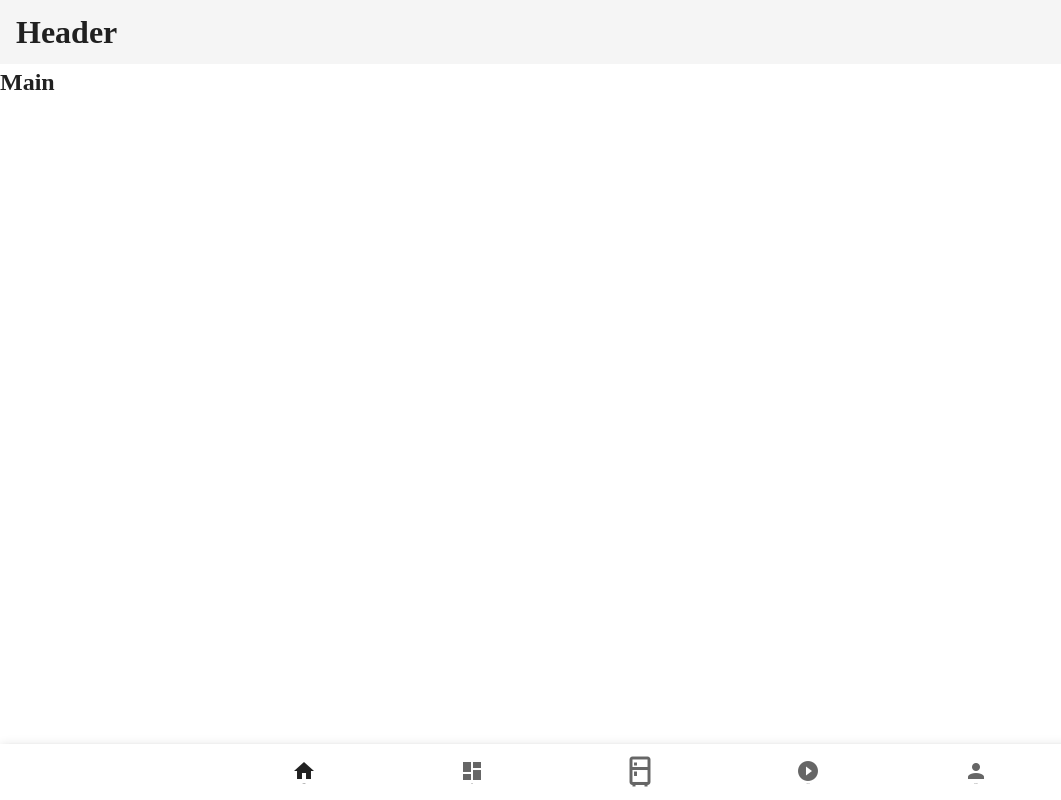
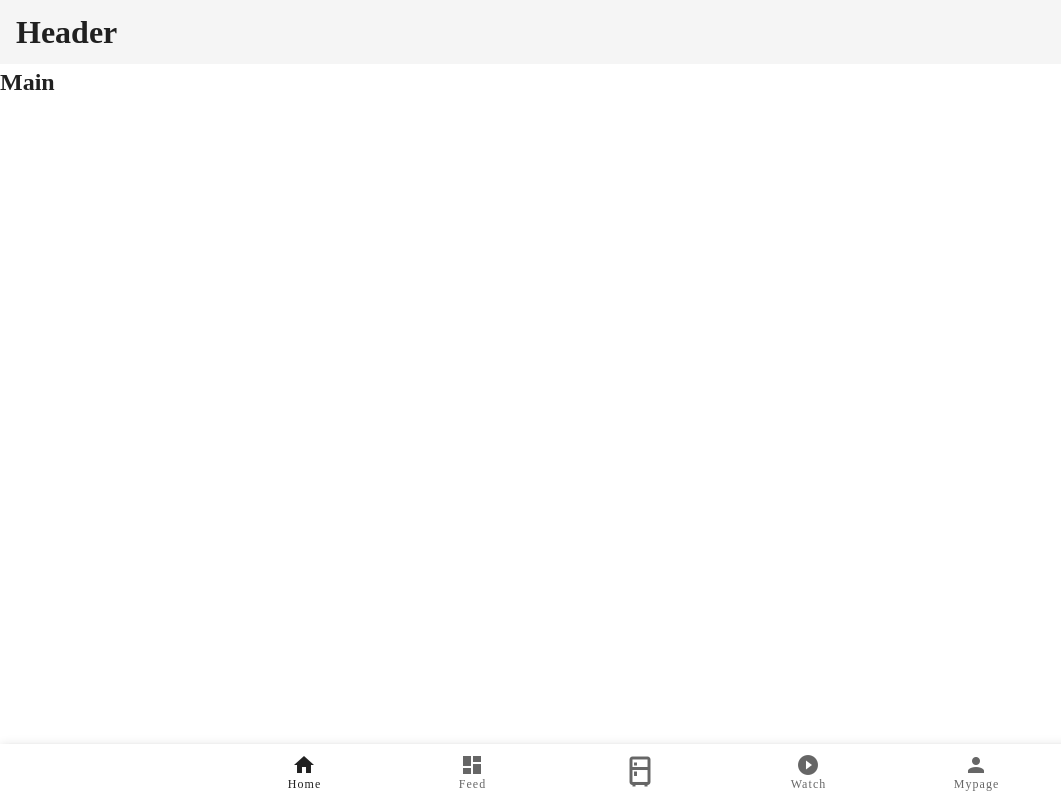
Before and after one commit to dudcheol/ReCook, a Vue app in the folder frontend/: page / in a window 1280 px wide. Shown: the whole page, without its empty margins (0-1061 px from the left). Built offline with nearby package versions, Linux system fonts and the light colour scheme; a web font is replaced by a local one.

Commit message:
feat: 🎸 component - [FE] 푸터 틀 제작
- 푸터 틀 제작

✅ Closes: S04P23A204-20

```diff
--- a/frontend/src/components/common/Footer.vue
+++ b/frontend/src/components/common/Footer.vue
@@ -1,25 +1,25 @@
 <template>
-  <v-bottom-navigation v-model="value" grow absolute flat>
-    <v-btn class="bottom-btn" value="recent">
+  <v-bottom-navigation v-model="selectedView" grow absolute flat>
+    <v-btn class="bottom-btn" value="Main">
       <span>Home</span>
       <v-icon>mdi-home</v-icon>
     </v-btn>
 
-    <v-btn class="bottom-btn" value="favorites">
+    <v-btn class="bottom-btn" value="Feed">
       <span>Feed</span>
       <v-icon>mdi-view-dashboard</v-icon>
     </v-btn>
 
-    <v-btn class="bottom-btn" value="nearby" x-large>
+    <v-btn class="bottom-btn" value="Fridge" x-large>
       <v-icon large>mdi-fridge-outline</v-icon>
     </v-btn>
 
-    <v-btn class="bottom-btn" value="nearby">
+    <v-btn class="bottom-btn" value="Watch">
       <span>Watch</span>
       <v-icon>mdi-play-circle</v-icon>
     </v-btn>
 
-    <v-btn class="bottom-btn" value="nearby">
+    <v-btn class="bottom-btn" value="Mypage">
       <span>Mypage</span>
       <v-icon>mdi-account</v-icon>
     </v-btn>
@@ -32,16 +32,20 @@ export default {
   props: {},
   data() {
     return {
-      value: 'recent',
+      selectedView: 'Main',
     };
   },
   computed: {},
-  watch: {},
+  watch: {
+    selectedView: function(val) {
+      this.$router.push({ name: val });
+    },
+  },
   methods: {},
 };
 </script>
 
-<style scoped>
+<style scope>
 .v-btn.bottom-btn {
   min-width: 20px !important;
   font-size: 1px;
--- a/frontend/src/routes/index.js
+++ b/frontend/src/routes/index.js
@@ -30,6 +30,17 @@ const routes = [
       },
     ],
   },
+  {
+    path: '/page',
+    component: () => import('@/views/Newpage'),
+    children: [
+      {
+        path: 'fridge',
+        name: 'Fridge',
+        component: () => import('@/views/fridge/Fridge'),
+      },
+    ],
+  },
 ];
 
 const router = new Router({
--- /dev/null
+++ b/frontend/src/views/Newpage.vue
@@ -0,0 +1,25 @@
+<template>
+  <div>
+    <Header />
+    <router-view></router-view>
+  </div>
+</template>
+
+<script>
+import Header from '@/components/common/Header';
+
+export default {
+  components: {
+    Header,
+  },
+  props: {},
+  data() {
+    return {};
+  },
+  computed: {},
+  watch: {},
+  methods: {},
+};
+</script>
+
+<style scoped></style>
```
Also changed, not shown: 1 other file (tests, documents, lock files or other folders).
